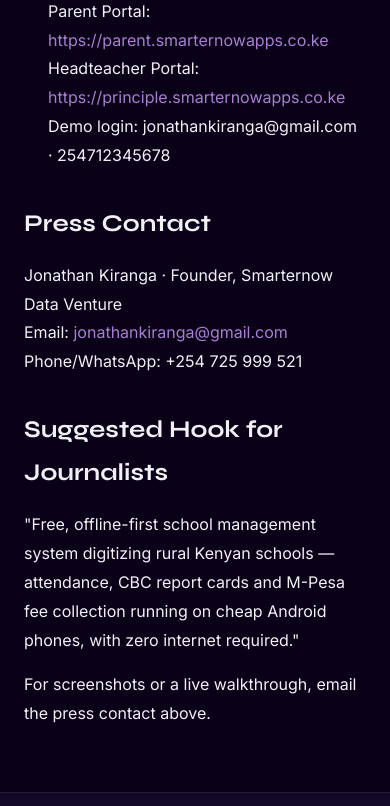
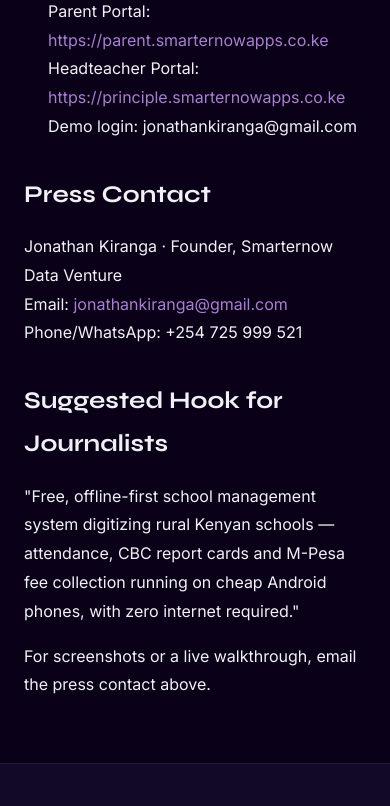
Before and after one commit to jonathankiranga/cbcschool-app, a website: page frontend/press.html in a window 390 px wide. Shown: the part 1831-2637 px from the top of the page. Drawn offline with Linux system fonts and the light colour scheme; no server answers.

Commit message:
Remove demo phone number from press page demo login

```diff
--- a/frontend/press.html
+++ b/frontend/press.html
@@ -81,7 +81,7 @@
               <li>Teacher Portal: <a href="https://teacher.smarternowapps.co.ke" style="color: var(--clr-purple-lt);">https://teacher.smarternowapps.co.ke</a></li>
               <li>Parent Portal: <a href="https://parent.smarternowapps.co.ke" style="color: var(--clr-purple-lt);">https://parent.smarternowapps.co.ke</a></li>
               <li>Headteacher Portal: <a href="https://principle.smarternowapps.co.ke" style="color: var(--clr-purple-lt);">https://principle.smarternowapps.co.ke</a></li>
-              <li>Demo login: jonathankiranga@gmail.com · 254712345678</li>
+              <li>Demo login: jonathankiranga@gmail.com</li>
             </ul>
 
             <h2 style="font-family: 'Syne', sans-serif; font-size: 1.5rem; font-weight: 700; margin: 32px 0 16px;">Press Contact</h2>
```
